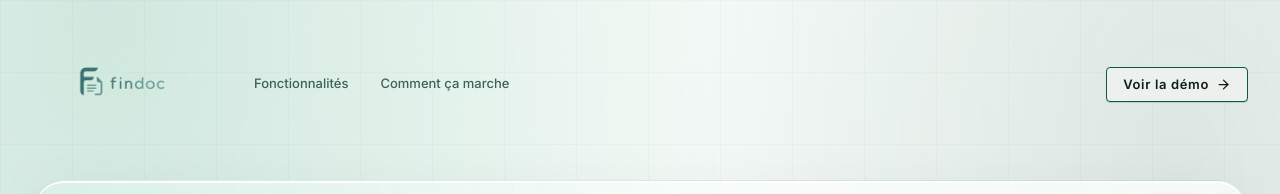
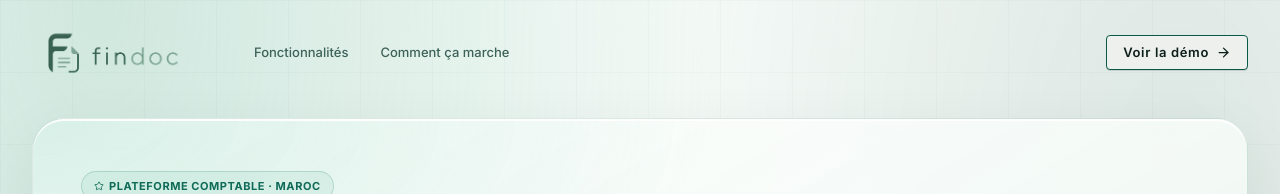
Before and after one commit to ziyadbjt/findoc-app, a React (Vite) app in the folder frontend/: page / in a window 1280 px wide. Shown: the top 194 px of the page. Built offline with nearby package versions, Linux system fonts and the light colour scheme; no server answers.

Commit message:
fix home logo: replace opaque square logo with transparent horizontal version
Co-Authored-By: Claude Sonnet 4.6 <noreply@anthropic.com>

```diff
--- a/frontend/src/pages/Home.jsx
+++ b/frontend/src/pages/Home.jsx
@@ -92,7 +92,7 @@ export default function Home() {
         <Link to="/" className="home-brand" aria-label="FinDoc accueil">
           <img
             className="home-brand__logo"
-            src="/logo-findoc-home.png"
+            src="/logo-findoc-day-v2-transparent.png"
             alt="FinDoc"
           />
         </Link>
```
Also changed, not shown: frontend/public/logo-findoc-day-v2-transparent.png (added).
